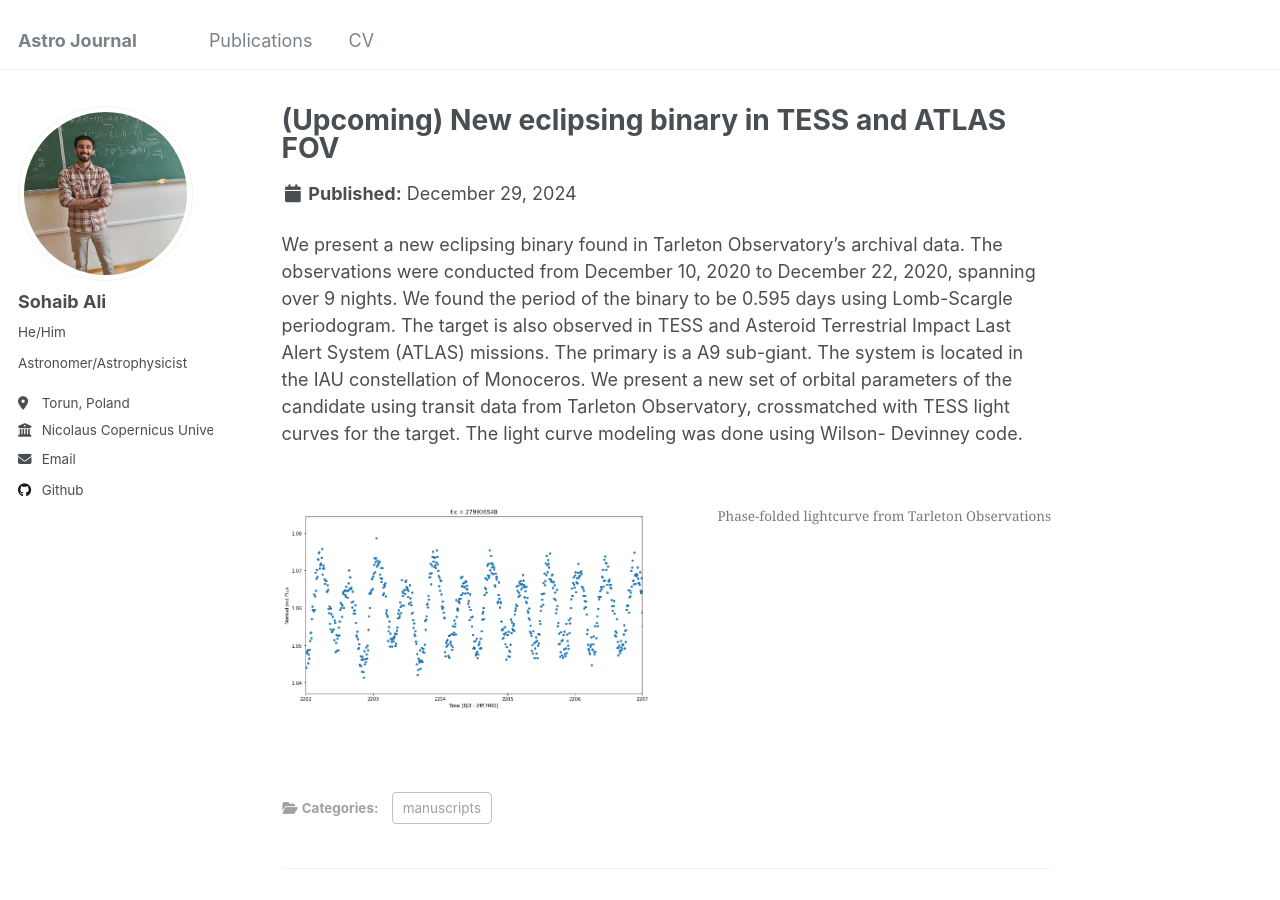
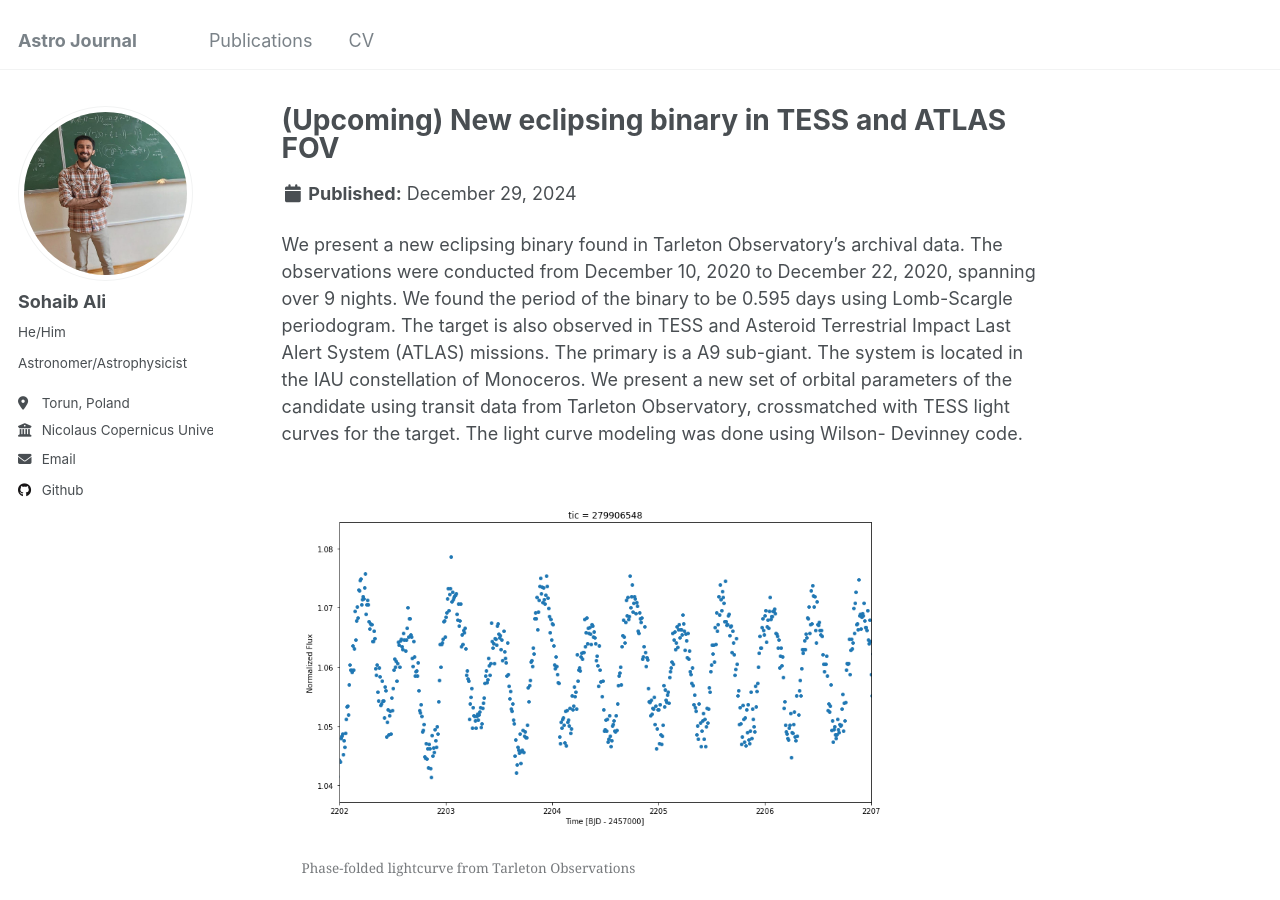
Before and after one commit to nebula-navigator/nebula-navigator.github.io, a Jekyll site: the page built from _publications/eclipsing-binary-in-tess.md, in a window 1280 px wide and 900 px high. Built offline with Jekyll 4.4.1, drawn with Linux system fonts in a browser that asks for light colours.

Commit message:
Update eclipsing-binary-in-tess.md

```diff
--- a/_publications/eclipsing-binary-in-tess.md
+++ b/_publications/eclipsing-binary-in-tess.md
@@ -19,10 +19,9 @@ a new set of orbital parameters of the candidate using transit data from Tarleto
 with TESS light curves for the target. The light curve modeling was done using Wilson-
 Devinney code.
 
-<div style="display: flex; justify-content: space-between; align-items: center;">
+<div style="display: flex; justify-content: center; align-items: center; flex-direction: column; margin: 20px;">
     <figure style="text-align: center;">
-        <img src="/images/tesslc.png" alt="Phase-folded lightcurve from Tarleton " style="max-width: 48%;"/>
-        <figcaption>Phase-folded lightcurve from Tarleton Observations</figcaption>
+        <img src="/images/tesslc.png" alt="Phase-folded lightcurve from Tarleton" style="max-width: 80%; height: auto;"/>
+        <figcaption style="margin-top: 10px;">Phase-folded lightcurve from Tarleton Observations</figcaption>
     </figure>
-
 </div>
```
